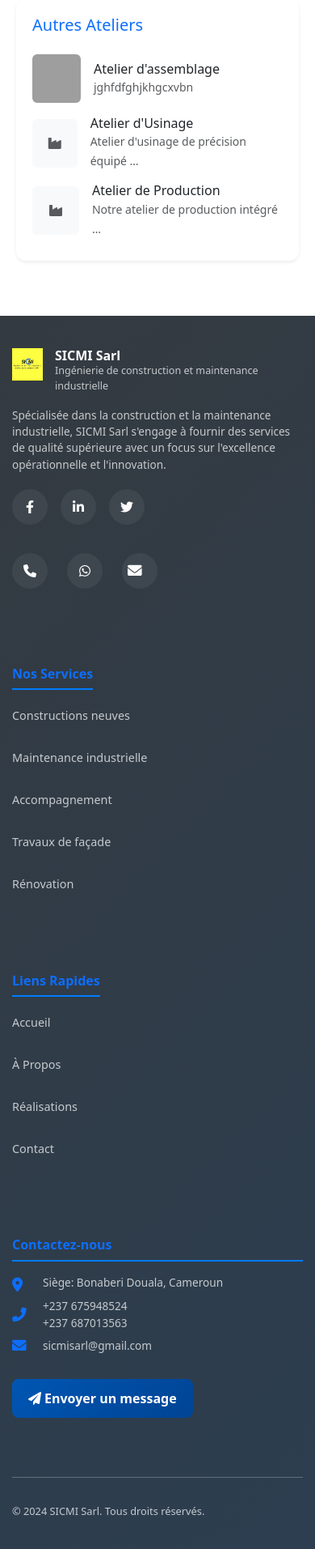
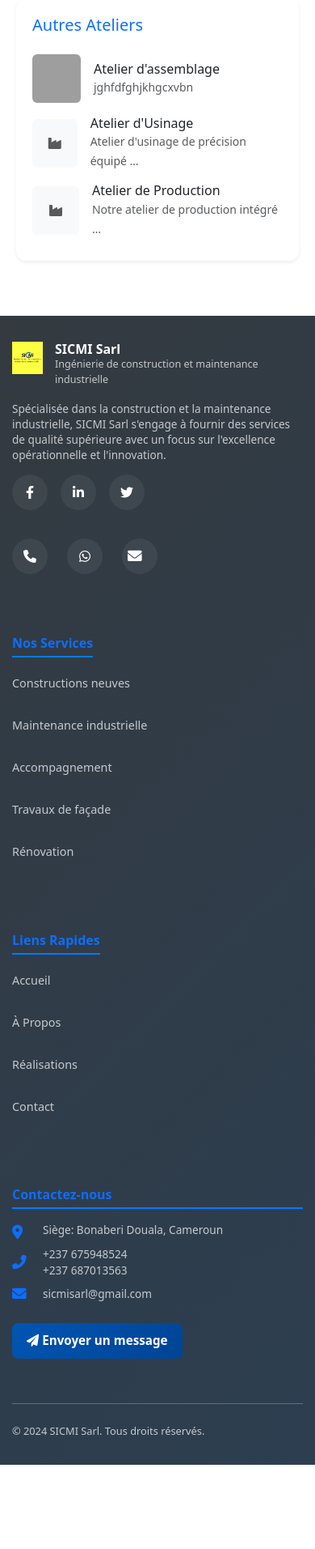
Before and after one commit to 338783-png/sicmi, a Django app: page /ateliers/12/ in a window 390 px wide. Shown: the part 1325-3238 px from the top of the page at 81% size. After the commit the page ends 3134 px from the top, so only its background shows below. Run offline with Django 5.2, Linux system fonts and the light colour scheme; data comes from the database, SQL or seed files in the repository; grey boxes are pictures that could not be loaded.

Commit message:
Fix: Footer mobile - réduction de l'espacement entre les lignes

```diff
--- a/templates/includes/footer.html
+++ b/templates/includes/footer.html
@@ -183,7 +183,7 @@
 /* Footer Mobile Optimizations */
 @media (max-width: 768px) {
     #site-footer {
-        padding-top: 2.5rem !important;
+        padding-top: 2rem !important;
         padding-bottom: 1rem !important;
         text-align: left;
     }
@@ -196,7 +196,7 @@
     /* Toutes les colonnes alignées à gauche */
     #site-footer .row > [class*="col-"] {
         text-align: left !important;
-        margin-bottom: 25px;
+        margin-bottom: 15px;
     }
 
     /* Logo et titre en ligne sur mobile */
@@ -227,8 +227,8 @@
     /* Texte descriptif aligné à gauche */
     #site-footer .col-lg-4:first-child p {
         font-size: 0.85rem;
-        line-height: 1.5;
-        margin-bottom: 20px;
+        line-height: 1.4;
+        margin-bottom: 12px;
         text-align: left !important;
     }
 
@@ -236,7 +236,7 @@
     #site-footer .social-links,
     #site-footer .contact-icons {
         justify-content: flex-start !important;
-        margin-bottom: 15px;
+        margin-bottom: 10px;
         display: flex !important;
         flex-wrap: wrap;
     }
@@ -253,14 +253,14 @@
     #site-footer .col-lg-2,
     #site-footer .col-md-6 {
         text-align: left !important;
-        margin-bottom: 25px;
+        margin-bottom: 15px;
     }
 
     #site-footer h6 {
         font-size: 1rem;
-        margin-bottom: 12px;
+        margin-bottom: 10px;
         border-bottom: 2px solid #007bff;
-        padding-bottom: 8px;
+        padding-bottom: 6px;
         display: inline-block;
         text-align: left;
     }
@@ -272,7 +272,7 @@
     }
 
     #site-footer ul li {
-        margin-bottom: 8px;
+        margin-bottom: 6px;
         text-align: left;
     }
 
@@ -312,16 +312,16 @@
     /* Bouton contact aligné à gauche */
     #site-footer .btn {
         width: auto;
-        padding: 12px 20px;
-        font-size: 1rem;
-        margin: 15px 0 0 0 !important;
+        padding: 10px 18px;
+        font-size: 0.95rem;
+        margin: 10px 0 0 0 !important;
         display: inline-block;
         text-align: center;
     }
 
     /* Ligne de séparation */
     #site-footer hr {
-        margin: 2rem 0 !important;
+        margin: 1.5rem 0 !important;
     }
 
     /* Copyright section */
@@ -331,7 +331,7 @@
 
     #site-footer .row.align-items-center .col-md-6 {
         text-align: left !important;
-        margin-bottom: 10px;
+        margin-bottom: 8px;
     }
 
     #site-footer .row.align-items-center small {
```
